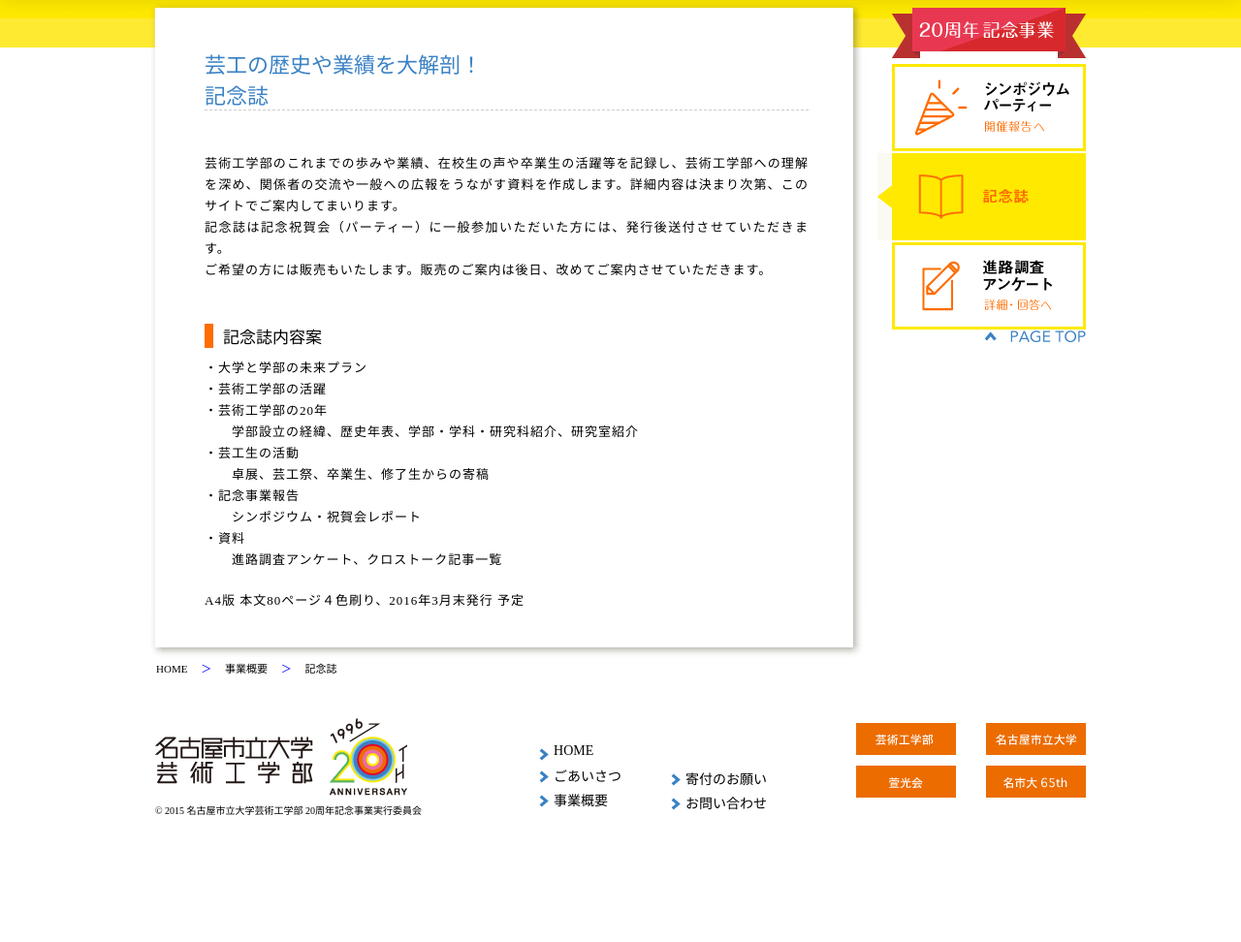
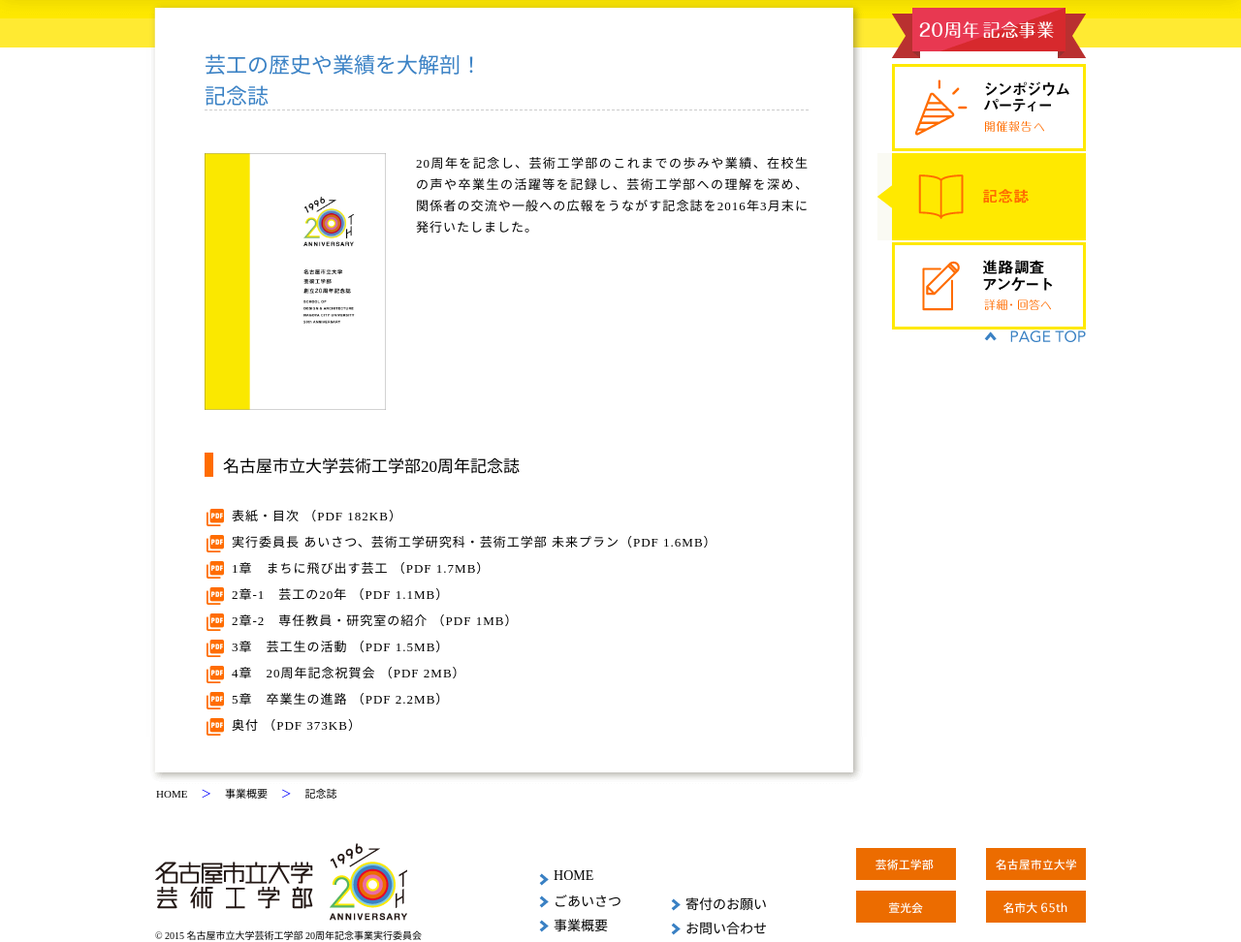
Before and after one commit to mtmtkzm/geiko20th, a PHP site: page /project/publication in a window 1280 px wide. Shown: the part 286-1258 px from the top of the page at 97% size. Before the commit the page ends 1127 px from the top, so only its background shows below. Run offline with PHP 8.4, Linux system fonts and the light colour scheme; some libraries are stand-ins or nearby versions.

Commit message:
記念誌の概要と、PDFリンクを追加

```diff
--- a/css/child.css
+++ b/css/child.css
@@ -418,3 +418,37 @@
 .company-name-ttl.others:after{
 	border-color: #C8C9CA;
 }
+
+.book-section {
+	font-size: 0;
+}
+
+.book-img {
+	display: inline-block;
+	width: 30%;
+}
+
+.book-text {
+	display: inline-block;
+	width: 65%;
+	margin-left: 5%;
+	vertical-align: top;
+}
+
+.book-pdf-list {
+	margin-top: 30px;
+}
+
+.book-pdf-list li {
+	margin: 5px 0 0;
+}
+
+.book-pdf-list li:before {
+	content: url('../img/project/book/pdf-file.png');
+	display: inline-block;
+	vertical-align: middle;
+	margin-right: 8px;
+	margin-left: 2px;
+	width: 18px;
+	height: 18px;
+}
--- a/project/publication/index.html
+++ b/project/publication/index.html
@@ -39,32 +39,25 @@
 			<section class="main clearfix">
 				<section>
 					<h2>芸工の歴史や業績を大解剖！<br>記念誌</h2>
-					<section>
-						<p class="text">
-							芸術工学部のこれまでの歩みや業績、在校生の声や卒業生の活躍等を記録し、芸術工学部への理解を深め、関係者の交流や一般への広報をうながす資料を作成します。詳細内容は決まり次第、このサイトでご案内してまいります。<br>
-							記念誌は記念祝賀会（パーティー）に一般参加いただいた方には、発行後送付させていただきます。<br>
-							ご希望の方には販売もいたします。販売のご案内は後日、改めてご案内させていただきます。
+					<section class="book-section">
+						<img class="book-img" src="../../img/project/book/geiko-book.jpg" alt="">
+						<p class="text book-text">
+							20周年を記念し、芸術工学部のこれまでの歩みや業績、在校生の声や卒業生の活躍等を記録し、芸術工学部への理解を深め、関係者の交流や一般への広報をうながす記念誌を2016年3月末に発行いたしました。
 						</p>
 					</section>
 					<section>
-						<h3>記念誌内容案</h3>
-						<ul class="text">
-							<li>・大学と学部の未来プラン</li>
-							<li>・芸術工学部の活躍</li>
-							<li>・芸術工学部の20年
-								<p>　　学部設立の経緯、歴史年表、学部・学科・研究科紹介、研究室紹介</p>
-							</li>
-							<li>・芸工生の活動
-								<p>　　卓展、芸工祭、卒業生、修了生からの寄稿</p>
-							</li>
-							<li>・記念事業報告
-								<p>　　シンポジウム・祝賀会レポート</p>
-							</li>
-							<li>・資料
-								<p>　　進路調査アンケート、クロストーク記事一覧</p>
-							</li>
+						<h3>名古屋市立大学芸術工学部20周年記念誌</h3>
+						<ul class="text book-pdf-list">
+							<li><a href="../../img/project/book/0-1.pdf" target="_blank">表紙・目次 （PDF 182KB）</a></li>
+							<li><a href="../../img/project/book/0-2.pdf" target="_blank">実行委員長 あいさつ、芸術工学研究科・芸術工学部 未来プラン（PDF 1.6MB）</a></li>
+							<li><a href="../../img/project/book/1.pdf" target="_blank">1章　まちに飛び出す芸工 （PDF 1.7MB）</a></li>
+							<li><a href="../../img/project/book/2-1.pdf" target="_blank">2章-1　芸工の20年 （PDF 1.1MB）</a></li>
+							<li><a href="../../img/project/book/2-2.pdf" target="_blank">2章-2　専任教員・研究室の紹介 （PDF 1MB）</a></li>
+							<li><a href="../../img/project/book/3.pdf" target="_blank">3章　芸工生の活動 （PDF 1.5MB）</a></li>
+							<li><a href="../../img/project/book/4.pdf" target="_blank">4章　20周年記念祝賀会 （PDF 2MB）</a></li>
+							<li><a href="../../img/project/book/5.pdf" target="_blank">5章　卒業生の進路 （PDF 2.2MB）</a></li>
+							<li><a href="../../img/project/book/6.pdf" target="_blank">奥付 （PDF 373KB）</a></li>
 						</ul>
-						<p class="text marginTop">A4版 本文80ページ４色刷り、2016年3月末発行 予定</p>
 					</section>
 				</section>
 			</section>
```
Also changed, not shown: img/project/book/geiko-book.jpg (added), img/project/book/pdf-file.png (added), 9 other files.
